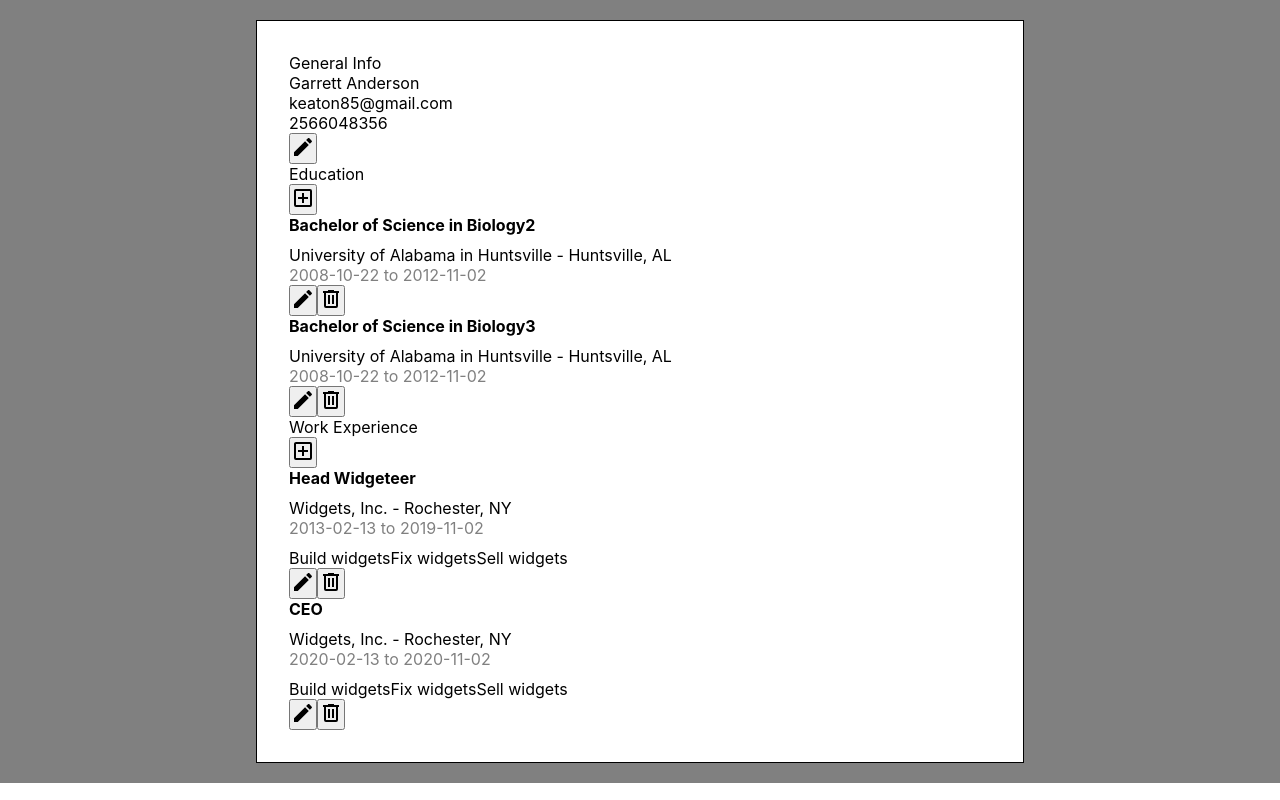
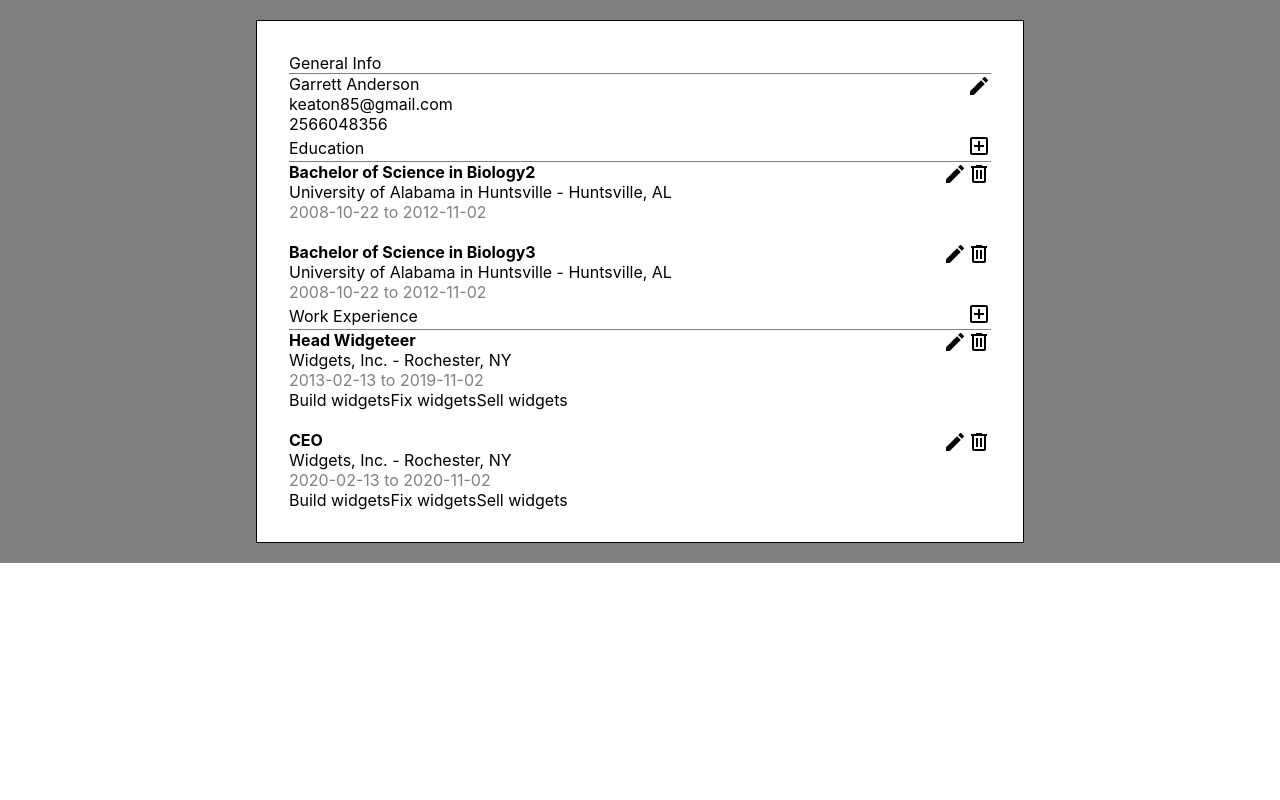
Before and after one commit to gband85/cv-project, a React (Create React App) app: page / in a window 1280 px wide. Built offline with nearby package versions, Linux system fonts and the light colour scheme.

Commit message:
style buttons

```diff
--- a/src/styles/sections.css
+++ b/src/styles/sections.css
@@ -6,34 +6,36 @@
     /* gap: 100px; */
     flex-direction: column;
 }
-.section-body {
+.section__body {
     display: flex;
 justify-content: space-between;
-margin-top: 10px;
+/* margin-top: 10px; */
 flex-direction: column;
 }
 .section-data {
 display: flex;
 justify-content: space-between;
     flex-direction: column;
-    gap: 5px;
+    /* gap: 5px; */
 }
-.section-title {
+.section__heading {
     /* font-weight: bold; */
     border-bottom: 1px gray solid;
-    padding-bottom: 5px;
-
+    /* padding-bottom: 5px; */
+display: flex;
+justify-content: space-between;
+align-items: center;
 }
 .section-tasks {
     /* display: flex; */
-margin-top: 10px;
+/* margin-top: 10px; */
 }
 .section-dates {
     color: gray;
 }
 .section-position {
     font-weight: bold;
-    margin-bottom: 10px;
+    /* margin-bottom: 10px; */
 }
 /* .section button {
 background: transparent;
@@ -43,29 +45,71 @@ border: none;
 background-color: seashell;
 cursor: pointer;
 } */
+.input-field {
+    margin-top: 20px;
+}
 .input-field input{
-    margin-top: 5px;
-    margin-bottom: 15px;
+    margin-top: 8px;
+    /* margin-bottom: 15px; */
     height: 35px;
     width: 100%;
     padding: 5px 10px;
 }
 .input-field label {
     font-weight: bold;
-    margin-bottom: 10px;
+    font-size: 0.8rem;
+    /* margin-bottom: 10px; */
 }
-.btn-group button {
-    padding: 10px 20px;
+
+.input-field textarea {
+width: 100%;
+height: 100px;
+margin-top: 5px;
+}
+.btn-group {
+margin-top: 20px;
+    /* margin-bottom: 20px; */
+}
+.btn {
+        padding: 10px 20px;
     border-radius: 5px;
     border: none;
-    margin-bottom: 20px;
+    cursor: pointer;
+    font-weight: bold;
 }
-.btn-save {
+.btn--icon {
+    padding: 0 0;
+    background: transparent;
+}
+.btn--save {
     background-color: rgb(37, 87, 167);
     color: white;
     margin-right: 15px;
 }
-.btn-save:hover {
+
+.btn--save:hover {
     background-color: black;
     color: white;
 }
+.btn--cancel {
+    background-color: transparent;
+    color: rgb(37, 87, 167);
+}
+.btn--cancel:hover {
+background-color: #EEF1FE;
+}
+.section__item--data {
+    display: flex;
+    justify-content: space-between;
+}
+.btn-group-view {
+    /* display: flex; */
+}
+.section__body {
+    /* margin-top: 20px; */
+}
+.section__body ul {
+    display: flex;
+    flex-direction: column;
+    gap: 20px;
+}
```
